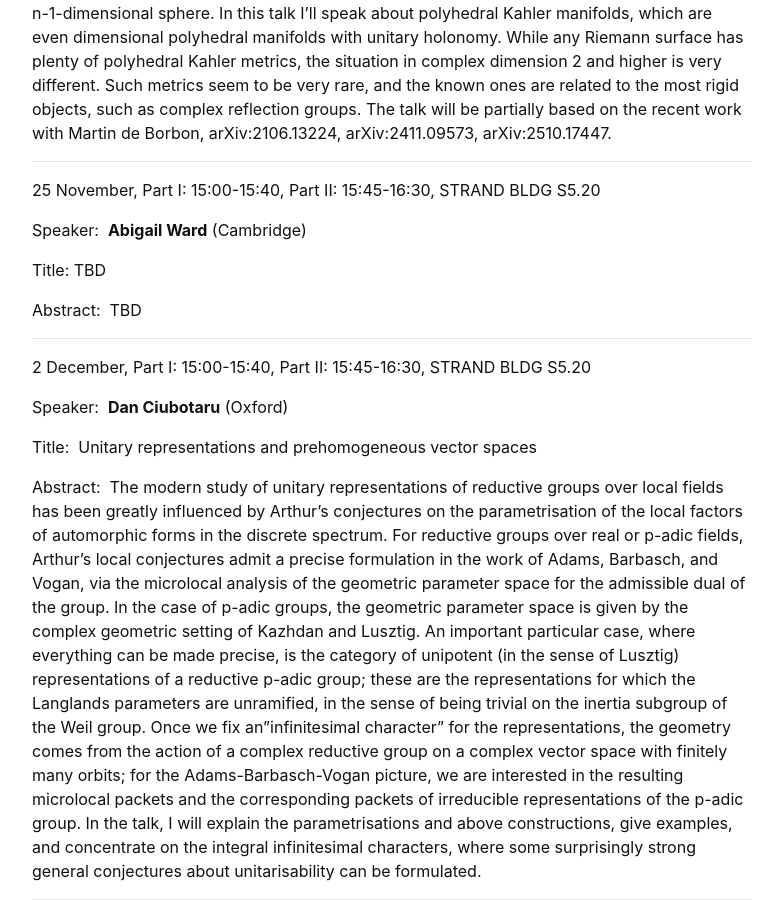
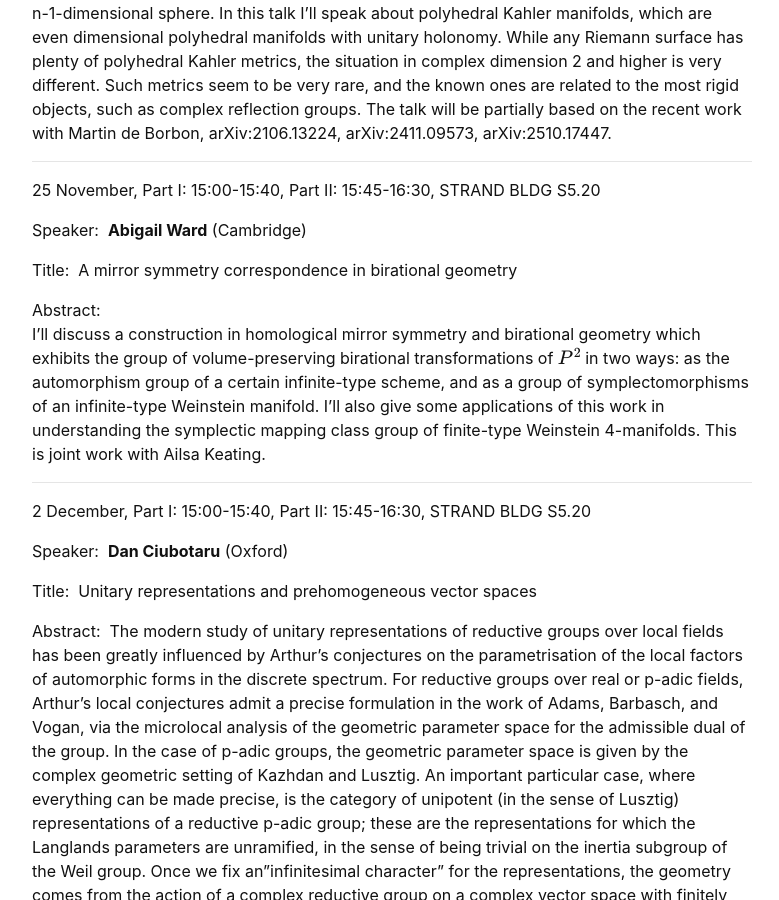
Before and after one commit to kcl-geometry-seminar/kcl-geometry-seminar.github.io, a Jekyll site: the page built from pages/index.md, in a window 1280 px wide and 900 px high, scrolled down 2172 px. Shown: the whole window, without its empty margins (248-1027 px from the left). Built offline with Jekyll 4.4.1, drawn with Linux system fonts in a browser that asks for light colours; formulas are drawn with MathJax 3; a script that is not in the unit is left out.

Commit message:
Update index.md

```diff
--- a/pages/index.md
+++ b/pages/index.md
@@ -93,9 +93,10 @@ Abstract:&nbsp; Polyhedral manifolds are piecewise linear analogues of Riemannia
 
 Speaker:&nbsp; **Abigail Ward** (Cambridge)
 
-Title:&nbsp;TBD
+Title:&nbsp; A mirror symmetry correspondence in birational geometry
 
-Abstract:&nbsp; TBD
+Abstract:&nbsp;
+I’ll discuss a construction in homological mirror symmetry and birational geometry which exhibits the group of volume-preserving birational transformations of $P^2$ in two ways: as the automorphism group of a certain infinite-type scheme, and as a group of symplectomorphisms of an infinite-type Weinstein manifold.  I’ll also give some applications of this work in understanding the symplectic mapping class group of finite-type Weinstein 4-manifolds.  This is joint work with Ailsa Keating.
 
 ---------------------------------------------------------
 
```
